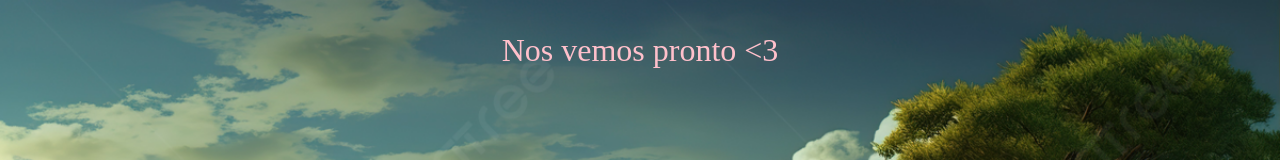
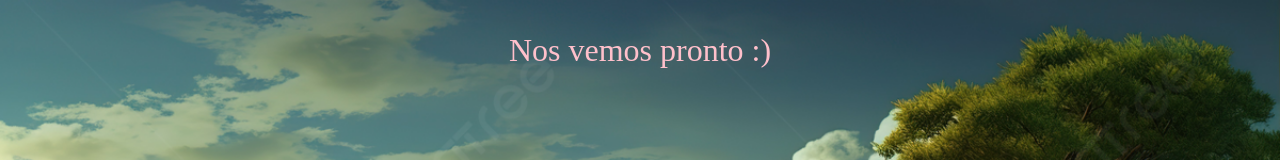
Before and after one commit to emilio2399/faris, a plain HTML site: page index.html in a window 1280 px wide. Both pictures are taken after a click on the button "Si". Shown: the top 160 px of the page. Drawn offline with Linux system fonts and the light colour scheme; files whose address does not match are found by name.

Commit message:
Update index.html

```diff
--- a/index.html
+++ b/index.html
@@ -17,7 +17,7 @@
 </head>
 <body>
         <div>
-            <p id="p" hidden>Nos vemos pronto <3</p>
+            <p id="p" hidden> Nos vemos pronto :) </p>
         <h1 id="1">Voy a Tijuana este mes?</h1>
         <section>
         <button id="Si">Si</button>
```
